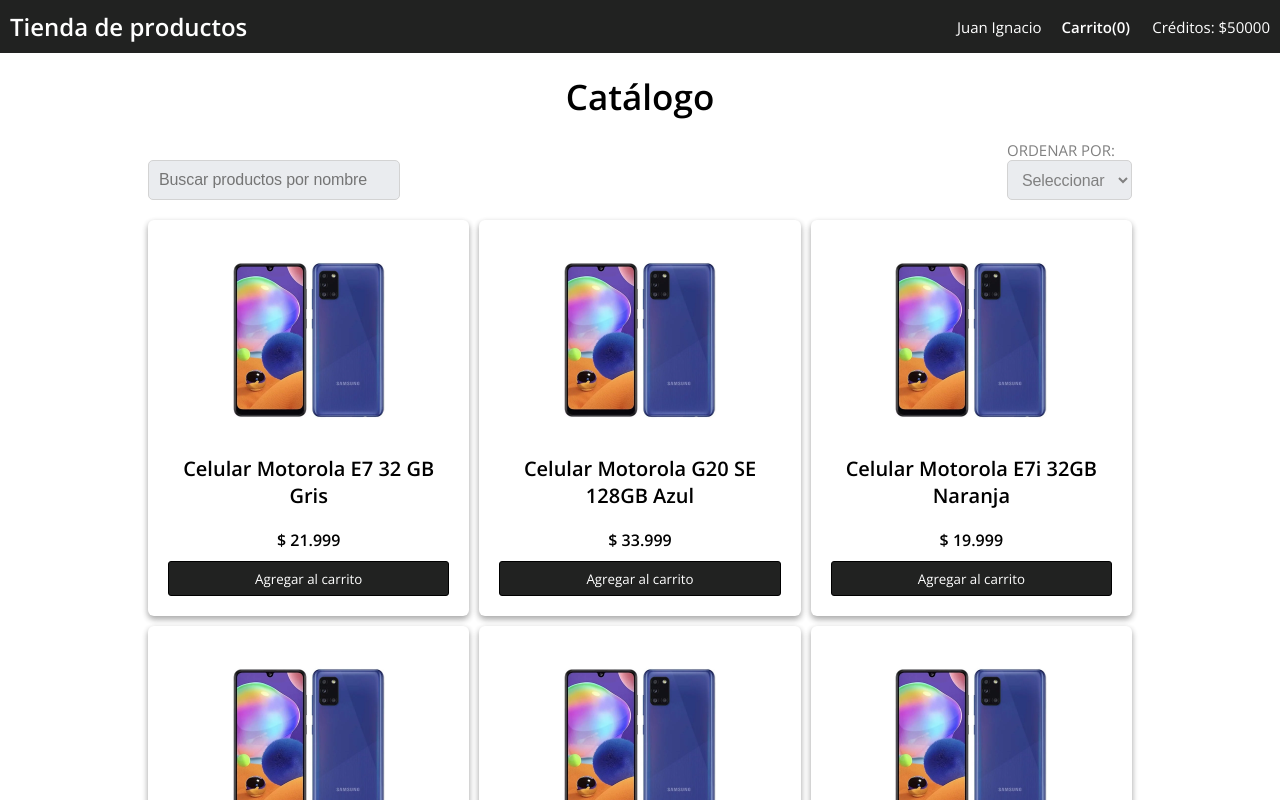
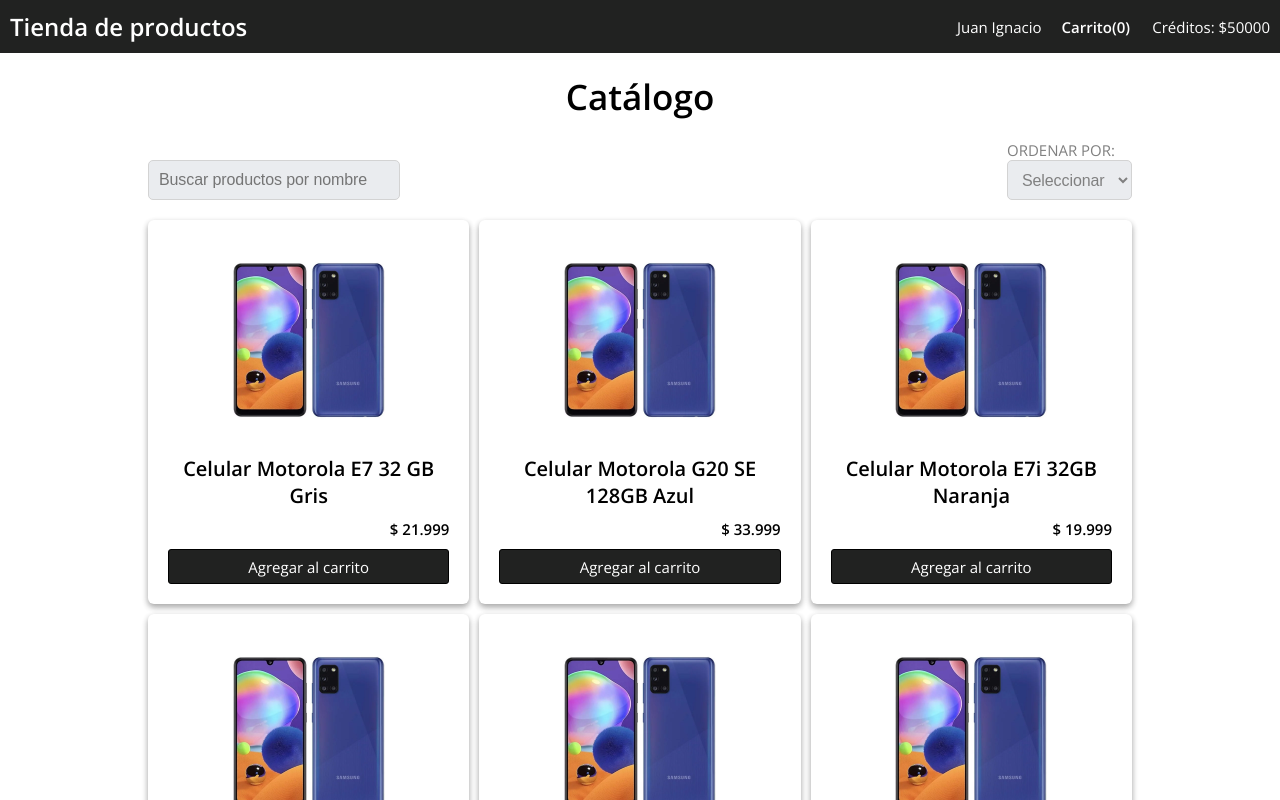
Before and after one commit to Getsuga743/enviopack-challenge-frontend, a React (Create React App) app: page / in a window 1280 px wide. Shown: the top 800 px of the page. Built offline with nearby package versions, Linux system fonts and the light colour scheme.

Commit message:
feat(cartitem,productitem): add logic and custom hooks

```diff
--- a/src/components/CartItem/index.jsx
+++ b/src/components/CartItem/index.jsx
@@ -5,7 +5,11 @@ import ProductImage from '../../images/image-product.webp';
 import Title from '../ui/Title';
 import Button from '../ui/Button';
 
-export default function CartItem({ title, price }) {
+export default function CartItem({ title, price, id, handleRemove }) {
+  const handleOnClick = (e) => {
+    e.preventDefault();
+    handleRemove(id, price);
+  };
   return (
     <CartItemContainer>
       <div>
@@ -15,7 +19,9 @@ export default function CartItem({ title, price }) {
         {title}
       </Title>
       <span>${price}</span>
-      <Button size="tny">X</Button>
+      <Button type="button" m="0" size="tny" onClick={handleOnClick}>
+        X
+      </Button>
     </CartItemContainer>
   );
 }
@@ -23,4 +29,6 @@ export default function CartItem({ title, price }) {
 CartItem.propTypes = {
   price: PropTypes.number,
   title: PropTypes.string,
+  handleRemove: PropTypes.func,
+  id: PropTypes.number,
 };
--- a/src/components/ProductItem/index.jsx
+++ b/src/components/ProductItem/index.jsx
@@ -1,12 +1,20 @@
 import PropTypes from 'prop-types';
 import React from 'react';
+import { Link } from 'react-router-dom';
 import productImage from '../../images/image-product.webp';
 import ProductContainer from './styles';
 import Title from '../ui/Title';
 import Button from '../ui/Button';
+import Text from '../ui/Text';
 
-function ProductItem({ title, price }) {
-  const formatPrice = new Intl.NumberFormat('es-AR').format(price);
+function ProductItem(props) {
+  const { title, price, handleAddCart, id, isInCart } = props;
+  const handleOnClick = (e) => {
+    e.preventDefault();
+    handleAddCart(id);
+  };
+  const formatedPrice = new Intl.NumberFormat('es-AR').format(price);
+
   return (
     <ProductContainer>
       <div>
@@ -16,10 +24,22 @@ function ProductItem({ title, price }) {
         <Title style={{ minHeight: '54px', margin: '1rem' }} fontSize="md">
           {title}
         </Title>
-        <p>$ {formatPrice}</p>
-        <Button size="full" m="0">
-          Agregar al carrito
-        </Button>
+        <Text fontWeight="bold" fontSize="md">
+          $ {formatedPrice}
+        </Text>
+        {isInCart ? (
+          <Button as={Link} size="full" m="0" to="/cart">
+            <Text fontSize="md" fontWeight="400">
+              Ver Carrito
+            </Text>
+          </Button>
+        ) : (
+          <Button size="full" m="0" onClick={handleOnClick}>
+            <Text fontSize="md" fontWeight="400">
+              Agregar al carrito
+            </Text>
+          </Button>
+        )}
       </div>
     </ProductContainer>
   );
@@ -28,6 +48,9 @@ function ProductItem({ title, price }) {
 ProductItem.propTypes = {
   price: PropTypes.number,
   title: PropTypes.string,
+  id: PropTypes.number,
+  handleAddCart: PropTypes.func,
+  isInCart: PropTypes.bool,
 };
 
 export default ProductItem;
--- a/src/components/ProductItem/styles.js
+++ b/src/components/ProductItem/styles.js
@@ -17,20 +17,9 @@ const ProductContainer = styled.li`
       object-fit: contain;
     }
   }
-  > div:not(div:nth-child(1)) {
-    display: flex;
-    flex-direction: column;
-    align-items: center;
-    justify-content: space-between;
-    height: 100%;
-    h3 {
-      margin: 0;
-    }
-    p {
-      margin: 1rem 0;
-      font-weight: bold;
-      justify-self: flex-end;
-    }
+  p {
+    margin: 1rem 0;
+    justify-self: flex-end;
   }
 `;
 
```
